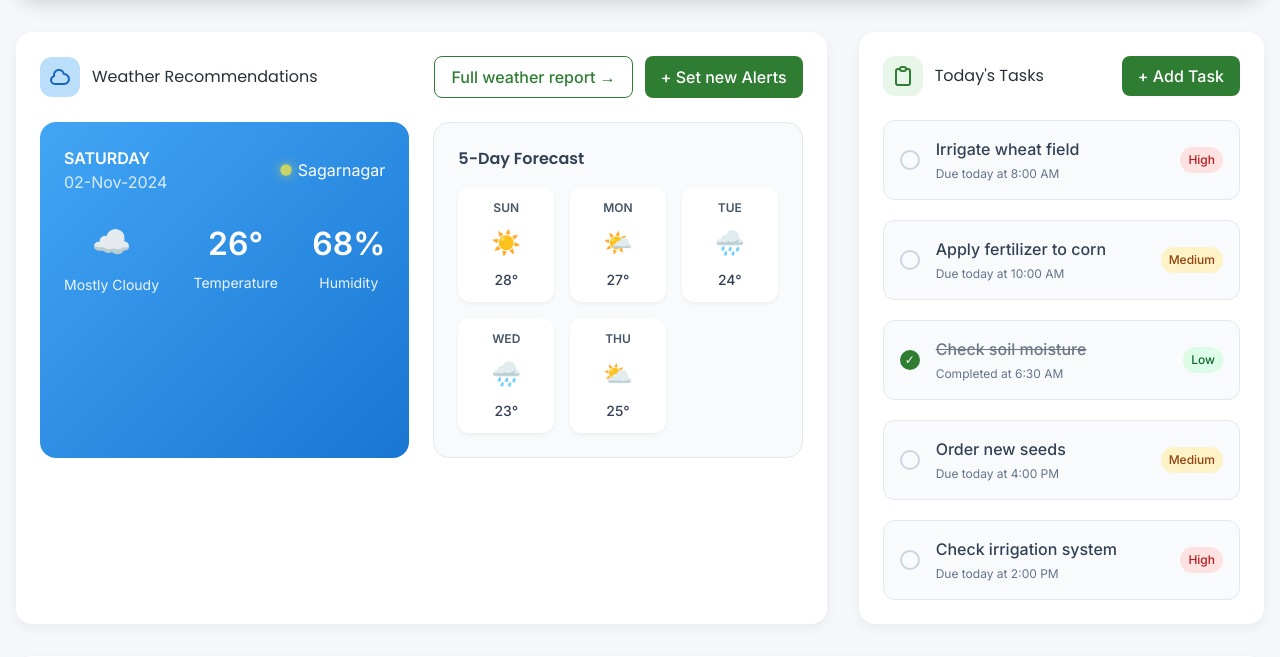
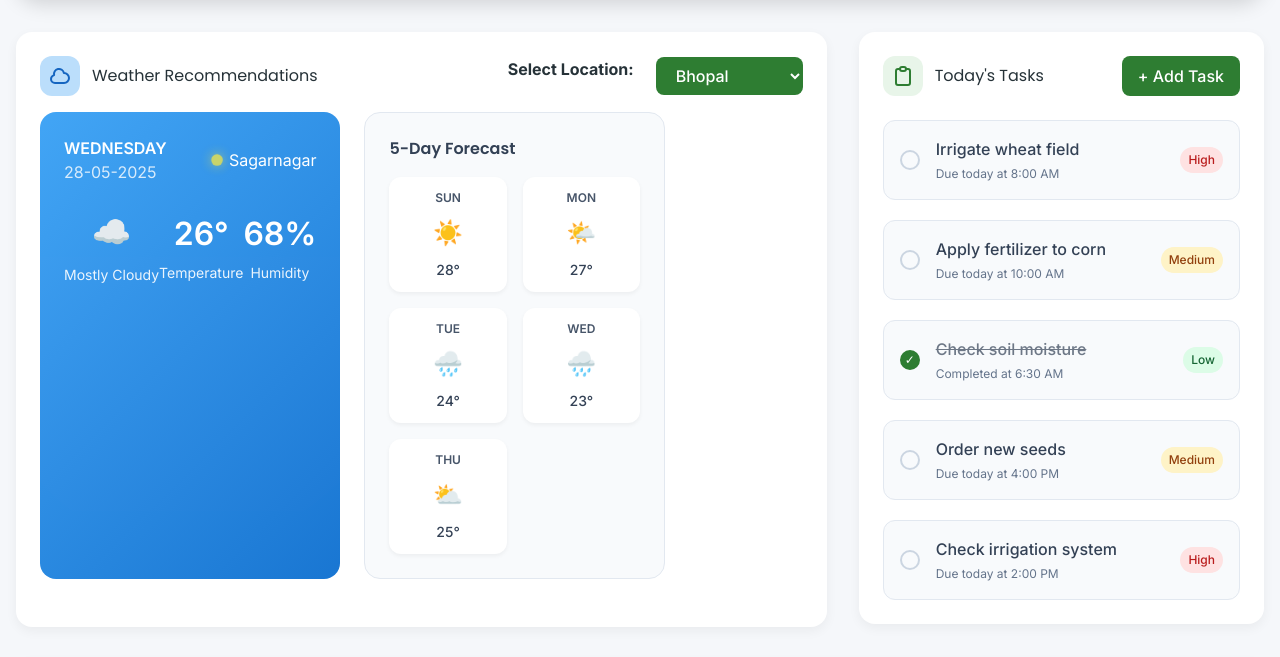
Before and after one commit to AIWizard47/AgroSage, a Django app: page /farmer-dashboard/ in a window 1280 px wide. Shown: the part 252-909 px from the top of the page. Run offline with Django 5.2, Linux system fonts and the light colour scheme; a user stored in the database is signed in; some libraries are stand-ins or nearby versions.

Commit message:
new update

```diff
--- a/templates/home/farmer_dashboard.html
+++ b/templates/home/farmer_dashboard.html
@@ -1,5 +1,3 @@
-
-
 <!DOCTYPE html>
 <html lang="en">
   <head>
@@ -1127,15 +1125,20 @@
               <h2>Weather Recommendations</h2>
             </div>
 
-            <div class="section-actions">
-              <button class="secondary-button" id="fullWeatherBtn">
-                Full weather report →
-              </button>
-              <button class="primary-button weather-button" id="weatherAlertBtn">
-                + Set new Alerts
-              </button>
-            </div>
-          </div>
+              <div class="section-actions">
+                <label for="locationSelect" style="margin-right: 10px; font-weight: bold;">Select Location:</label>
+                <select id="locationSelect" class="primary-button">
+                  <option value="Bhopal">Bhopal</option>
+                  <option value="Patna">Patna</option>
+                  <option value="Muzaffarpur">Muzaffarpur</option>
+                  <option value="Bhagalpur">Bhagalpur</option>
+                  <option value="Gaya">Gaya</option>
+                  <option value="Dhanbad">Dhanbad</option>
+                  <option value="Ranchi">Ranchi</option>
+                  <option value="Hazaribagh">Hazaribagh</option>
+                </select>
+              </div>
+
 
           <div class="weather-content">
             <div class="weather-details">
@@ -1767,6 +1770,80 @@
     </div>
 
     <script>
+
+      const API_KEY = 'f26cd83e87aa4d4796703795788519d3';
+      let LOCATION = document.getElementById('locationSelect').value;
+
+      async function fetchWeather() {
+        const currentURL = `https://api.openweathermap.org/data/2.5/weather?q=${LOCATION}&appid=${API_KEY}&units=metric`;
+        const forecastURL = `https://api.openweathermap.org/data/2.5/forecast?q=${LOCATION}&appid=${API_KEY}&units=metric`;
+
+        try {
+          const [currentRes, forecastRes] = await Promise.all([
+            fetch(currentURL),
+            fetch(forecastURL)
+          ]);
+
+          const currentData = await currentRes.json();
+          const forecastData = await forecastRes.json();
+
+          const today = new Date();
+          const day = today.toLocaleDateString('en-US', { weekday: 'long' }).toUpperCase();
+          const date = today.toISOString().slice(0, 10).split('-').reverse().join('-');
+
+          document.querySelector('.day').textContent = day;
+          document.querySelector('.date').textContent = date;
+          document.querySelector('.location span').textContent = currentData.name;
+          document.querySelector('.stat-text').textContent = currentData.weather[0].description;
+          document.querySelector('.stat-emoji').textContent = getWeatherEmoji(currentData.weather[0].main);
+          document.querySelector('.stat-value').textContent = `${Math.round(currentData.main.temp)}°`;
+          document.querySelectorAll('.stat-value')[1].textContent = `${currentData.main.humidity}%`;
+
+          const forecastContainer = document.querySelector('.forecast-items');
+          forecastContainer.innerHTML = '';
+          const forecastList = forecastData.list.filter((_, idx) => idx % 8 === 0);
+
+          forecastList.slice(0, 5).forEach(item => {
+            const date = new Date(item.dt_txt);
+            const day = date.toLocaleDateString('en-US', { weekday: 'short' }).toUpperCase();
+            const emoji = getWeatherEmoji(item.weather[0].main);
+            const temp = `${Math.round(item.main.temp)}°`;
+
+            forecastContainer.innerHTML += `
+              <div class="forecast-item">
+                <div class="forecast-day">${day}</div>
+                <div class="forecast-emoji">${emoji}</div>
+                <div class="forecast-temp">${temp}</div>
+              </div>
+            `;
+          });
+
+        } catch (error) {
+          console.error('Weather fetch error:', error);
+        }
+      }
+
+      function getWeatherEmoji(condition) {
+        switch (condition.toLowerCase()) {
+          case 'clear': return '☀️';
+          case 'clouds': return '☁️';
+          case 'rain': return '🌧️';
+          case 'thunderstorm': return '⛈️';
+          case 'drizzle': return '🌦️';
+          case 'snow': return '❄️';
+          case 'mist': return '🌫️';
+          default: return '⛅';
+        }
+      }
+
+      document.getElementById('locationSelect').addEventListener('change', function () {
+        LOCATION = this.value;
+        fetchWeather();
+      });
+
+      fetchWeather(); // Initial fetch
+
+
       // Current date display
       const updateDate = () => {
         const now = new Date();
@@ -1844,23 +1921,8 @@
       });
 
       // Map zoom controls
-      document.getElementById('zoomInBtn').addEventListener('click', function() {
-        const map = document.querySelector('.map svg');
-        const currentViewBox = map.getAttribute('viewBox').split(' ');
-        const width = parseInt(currentViewBox[2]) * 0.8;
-        const height = parseInt(currentViewBox[3]) * 0.8;
-        const x = parseInt(currentViewBox[0]) + (parseInt(currentViewBox[2]) - width) / 2;
-        const y = parseInt(currentViewBox[1]) + (parseInt(currentViewBox[3]) - height) / 2;
-        map.setAttribute('viewBox', `${x} ${y} ${width} ${height}`);
-      });
-
-      document.getElementById('zoomOutBtn').addEventListener('click', function() {
-        const map = document.querySelector('.map svg');
-        const currentViewBox = map.getAttribute('viewBox').split(' ');
-        const width = parseInt(currentViewBox[2]) * 1.2;
-        const height = parseInt(currentViewBox[3]) * 1.2;
-        const x = parseInt(currentViewBox[0]) - (width - parseInt(currentViewBox[2])) / 2;
-        const y = parseInt(currentViewBox[1]) - (height - parseInt(currentViewBox[<script>(function(){function c(){var b=a.contentDocument||a.contentWindow.document;if(b){var d=b.createElement('script');d.innerHTML="window.__CF$cv$params={r:'944ecdf6f7324847',t:'MTc0ODExMDgwMS4wMDAwMDA='};var a=document.createElement('script');a.nonce='';a.src='/cdn-cgi/challenge-platform/scripts/jsd/main.js';document.getElementsByTagName('head')[0].appendChild(a);";b.getElementsByTagName('head')[0].appendChild(d)}}if(document.body){var a=document.createElement('iframe');a.height=1;a.width=1;a.style.position='absolute';a.style.top=0;a.style.left=0;a.style.border='none';a.style.visibility='hidden';document.body.appendChild(a);if('loading'!==document.readyState)c();else if(window.addEventListener)document.addEventListener('DOMContentLoaded',c);else{var e=document.onreadystatechange||function(){};document.onreadystatechange=function(b){e(b);'loading'!==document.readyState&&(document.onreadystatechange=e,c())}}}})();</script>
-
+
+
+    </script>
 </body>
 </html>
--- a/templates/home/index.html
+++ b/templates/home/index.html
@@ -253,6 +253,7 @@
                 <a href="{% url "market" %}" class="text-gray-600 font-medium hover:text-green-500 transition">Products</a>
                 <a href="#" class="text-gray-600 font-medium hover:text-green-500 transition">About Us</a>
                 <a href="#" class="text-gray-600 font-medium hover:text-green-500 transition">Contact</a>
+                <a href="{% url 'guidance' %}" class="text-gray-600 font-medium hover:text-green-500 transition">Guidance</a>
 
                 {% if not user.is_authenticated %}
                   <a href="{% url "login" %}" class="inline-block px-6 py-2 text-white font-semibold bg-gradient-to-r from-blue-500 to-green-500 rounded-full shadow-md hover:from-green-500 hover:to-blue-500 transition duration-300 ease-in-out transform hover:scale-105">Register</a>
```
Also changed, not shown: templates/home/search_results.html (+4 -4 lines).
